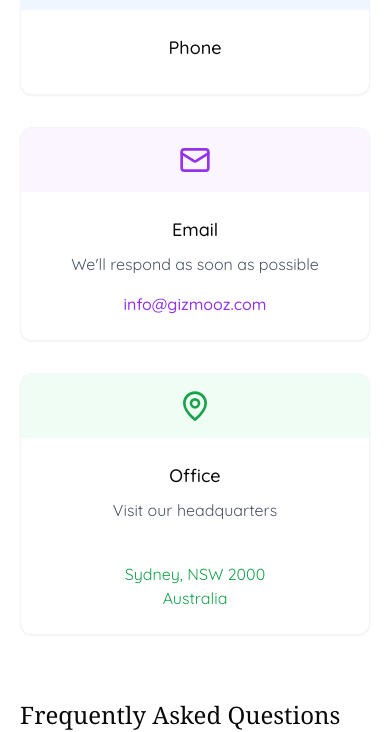
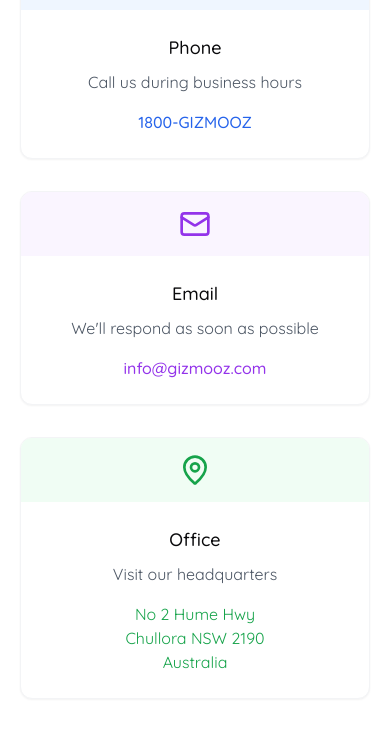
Before and after one commit to felixxplor/ecommerce-website, a Next.js app: page /contact-us in a window 390 px wide. Shown: the part 455-1187 px from the top of the page. Built offline with nearby package versions, Linux system fonts and the light colour scheme; no server answers.

Commit message:
Add phone number and address

```diff
--- a/src/client/contact-us.tsx
+++ b/src/client/contact-us.tsx
@@ -121,13 +121,13 @@
             </div>
             <CardContent className="p-6 text-center">
               <h3 className="font-medium text-lg mb-2">Phone</h3>
-              {/* <p className="text-gray-600 mb-4">Call us during business hours</p> */}
-              {/* <a
+              <p className="text-gray-600 mb-4">Call us during business hours</p>
+              <a
                 href="tel:1300123456"
                 className="text-blue-600 hover:text-blue-800 transition-colors font-medium"
               >
-                1300 123 456
-              </a> */}
+                1800-GIZMOOZ
+              </a>
             </CardContent>
           </Card>
 
@@ -155,9 +155,9 @@
               <h3 className="font-medium text-lg mb-2">Office</h3>
               <p className="text-gray-600 mb-4">Visit our headquarters</p>
               <address className="text-green-600 not-italic">
-                {/* 123 Tech Avenue */}
+                No 2 Hume Hwy
                 <br />
-                Sydney, NSW 2000
+                Chullora NSW 2190
                 <br />
                 Australia
               </address>
```
